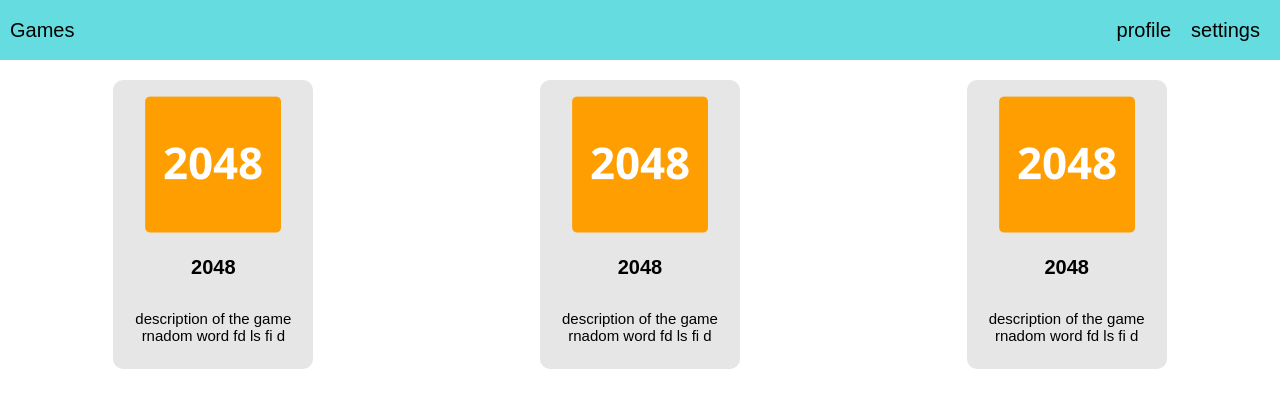
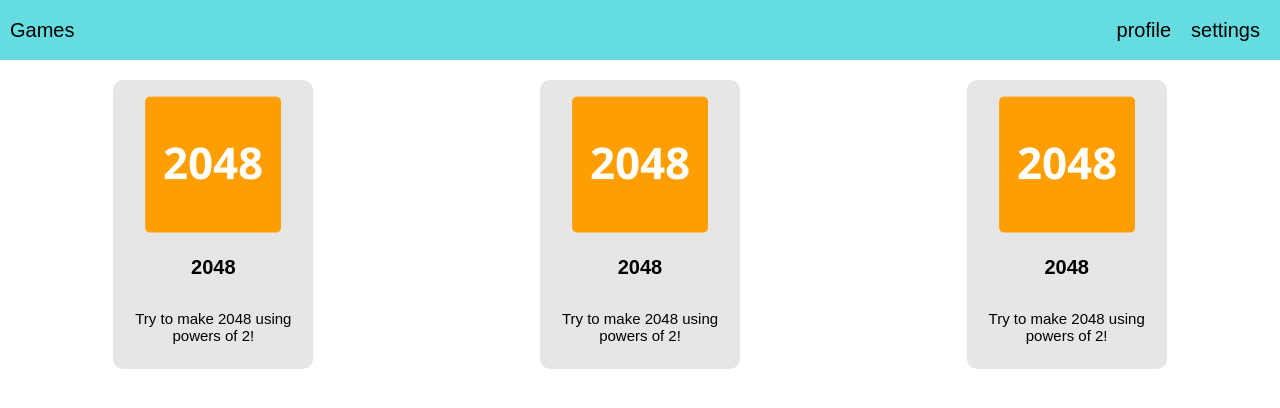
Before and after one commit to jypark5/games-hub, a React (Vite) app: page / in a window 1280 px wide. Shown: the top 408 px of the page. Built offline with nearby package versions, Linux system fonts and the light colour scheme.

Commit message:
dynamically loading the game icons, names and descriptions from a json file

```diff
--- a/src/App.jsx
+++ b/src/App.jsx
@@ -1,13 +1,13 @@
 // import { useState } from 'react'
 import { BrowserRouter, Routes, Route } from 'react-router-dom'
 import './App.css'
+import gamesInfo from './backend/games.json';
 
 import { NavBar } from './components/NavBar';
-import { Home } from './components/Home';
+import { Games } from './components/Games';
 import { About } from './components/About';
 
 function App() {
-  // const games = JSON.parse("./backend/games.json");
 
   return (
     <>
@@ -15,7 +15,7 @@ function App() {
         <NavBar />
 
         <Routes>
-          <Route path="/" element={<Home />} />
+          <Route path="/" element={<Games gamesInfo={gamesInfo}/>} />
           <Route path="about" element={<About />} />
 
         </Routes>
--- a/src/backend/games.json
+++ b/src/backend/games.json
@@ -1,7 +1,19 @@
 [
   {
     "id": 1,
-    "icon": "../assets/2048-icon.png",
+    "icon": "/2048-icon.png",
+    "name": 2048,
+    "description": "Try to make 2048 using powers of 2!"
+  },
+  {
+    "id": 2,
+    "icon": "/2048-icon.png",
+    "name": 2048,
+    "description": "Try to make 2048 using powers of 2!"
+  },
+  {
+    "id": 3,
+    "icon": "/2048-icon.png",
     "name": 2048,
     "description": "Try to make 2048 using powers of 2!"
   }
--- a/src/components/GameCard.jsx
+++ b/src/components/GameCard.jsx
@@ -1,12 +1,11 @@
-import twoZeroFourEightIcon from '../assets/2048-icon.png';
 import './GameCard.css';
 
-export const GameCard = () => {
+export const GameCard = ({ icon, name, description}) => {
   return (
     <div className="game-card">
-      <img className="game-icon" src={twoZeroFourEightIcon} alt="" />
-      <h2 className="game-name">2048</h2>
-      <p className="game-description">description of the game rnadom word fd ls fi d</p>
+      <img className="game-icon" src={icon} alt="" />
+      <h2 className="game-name">{name}</h2>
+      <p className="game-description">{description}</p>
     </div>
   );
 }
--- /dev/null
+++ b/src/components/Games.jsx
@@ -0,0 +1,19 @@
+import { GameCard } from "./GameCard";
+import './Games.css';
+
+export const Games = ({ gamesInfo }) => {
+  return (
+    <div className="game-selection-grid">
+      {gamesInfo.map((gameInfo) => {
+        return (
+          <GameCard
+            key={gameInfo.id}
+            icon={gameInfo.icon}
+            name={gameInfo.name}
+            description={gameInfo.description}
+          />
+        );
+      })}
+    </div>
+  );
+}
--- a/src/components/Home.jsx
+++ /dev/null
@@ -1,12 +0,0 @@
-import { GameCard } from "./GameCard";
-import './Home.css';
-
-export const Home = () => {
-  return (
-    <div className="game-selection-grid">
-      <GameCard />
-      <GameCard />
-      <GameCard />
-    </div>
-  );
-}
```
Also changed, not shown: public/2048-icon.png (renamed from src/assets/2048-icon.png), src/components/Games.css (renamed from src/components/Home.css).
